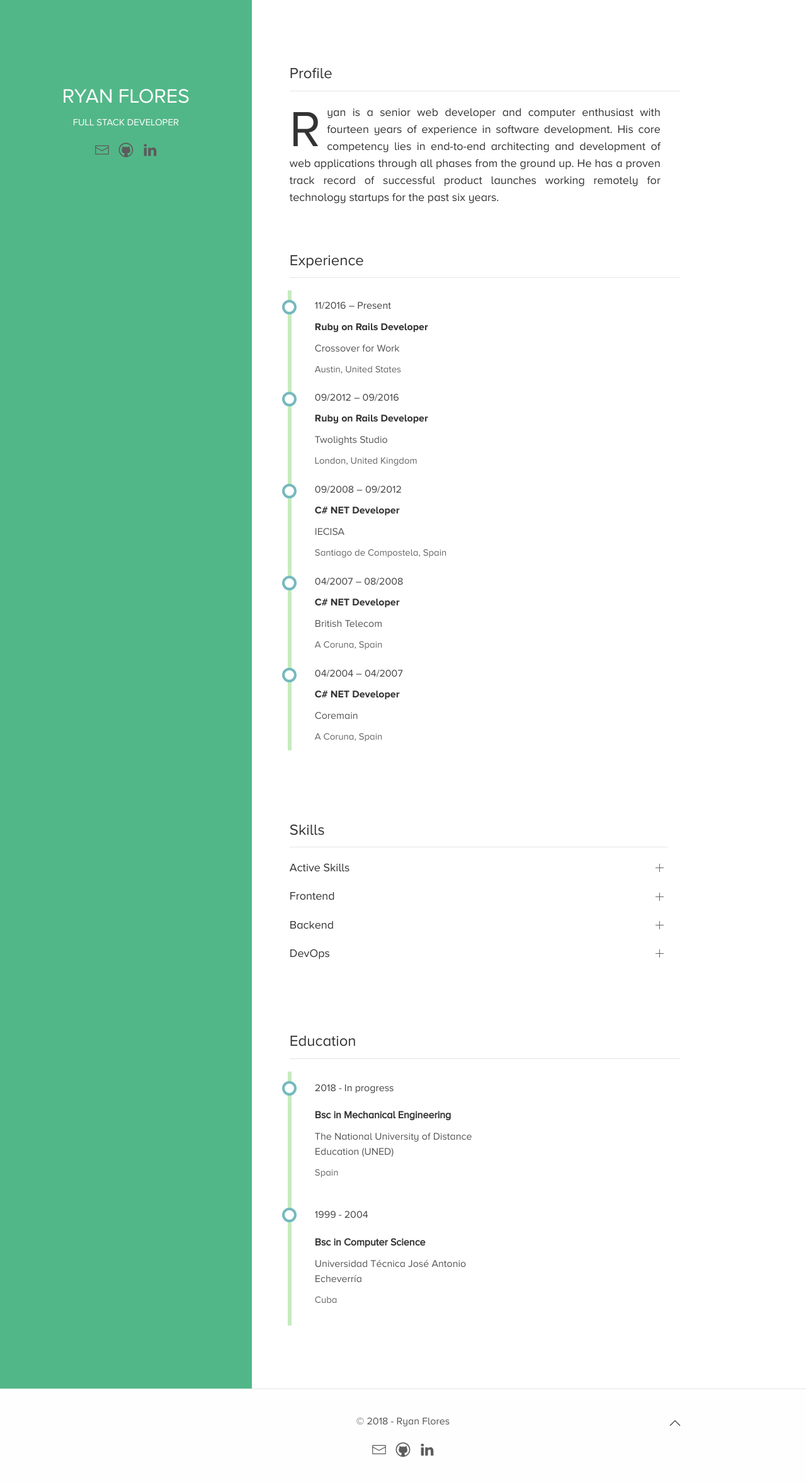
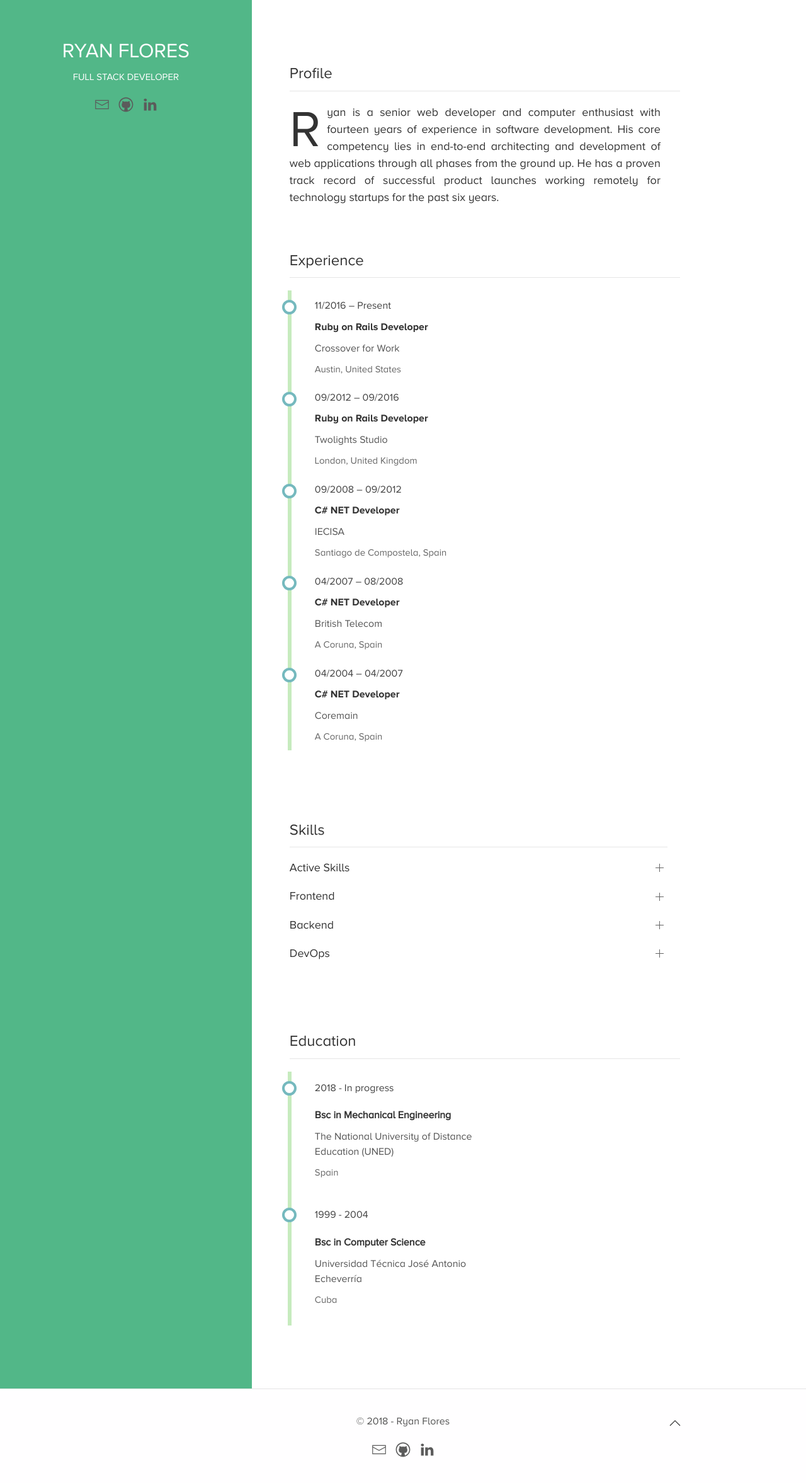
Before and after one commit to refactor8/refactor8.github.io, a Jekyll site: the page built from index.html, in a window 1280 px wide. Shown: the whole page at 63% size. Built offline with Jekyll 4.4.1, drawn with Linux system fonts in a browser that asks for light colours.

Commit message:
Fix sidebar style issues

```diff
--- a/_includes/sidebar.html
+++ b/_includes/sidebar.html
@@ -1,8 +1,10 @@
+<div class="uk-margin-top uk-margin-bottom uk-padding">
   <!-- <img class="uk-border-circle uk-align-center" src="assets/images/avatar.jpg" width="150" height="150" alt="Border circle"> -->
-<h2 class="uk-h2 uk-margin-remove uk-margin-top uk-margin-bottom uk-text-uppercase uk-text-center name"><a class="uk-link-reset" href="/">Ryan Flores</a></h2>
+  <h2 class="uk-h2 name uk-margin-remove uk-text-uppercase uk-text-center"><a class="uk-link-reset" href="/">Ryan Flores</a></h2>
   <h3 class="uk-h3 uk-text-center uk-text-uppercase title uk-margin-small-top">Full Stack Developer</h3>
   <div class="uk-text-center">
     <a href="mailto:refactor8@gmail.com" class="uk-icon-link uk-margin-small-right" uk-icon="mail" ratio="1.2"></a>
     <a href="https://github.com/refactor8" class="uk-icon-link uk-margin-small-right" uk-icon="github-alt" ratio="1.2"></a>
     <a href="https://www.linkedin.com/in/rfloresp/" class="uk-icon-link" uk-icon="linkedin" ratio="1.2"></a>
   </div>
+</div>
--- a/assets/css/style.css
+++ b/assets/css/style.css
@@ -343,8 +343,6 @@ p {
 }
 
 .sidebar {
-  padding-top: 10%;
-  padding-bottom: 10%;
   background-color: #52B788;
 }
 
```
Lines whose indentation alone changed are shown as unchanged.
